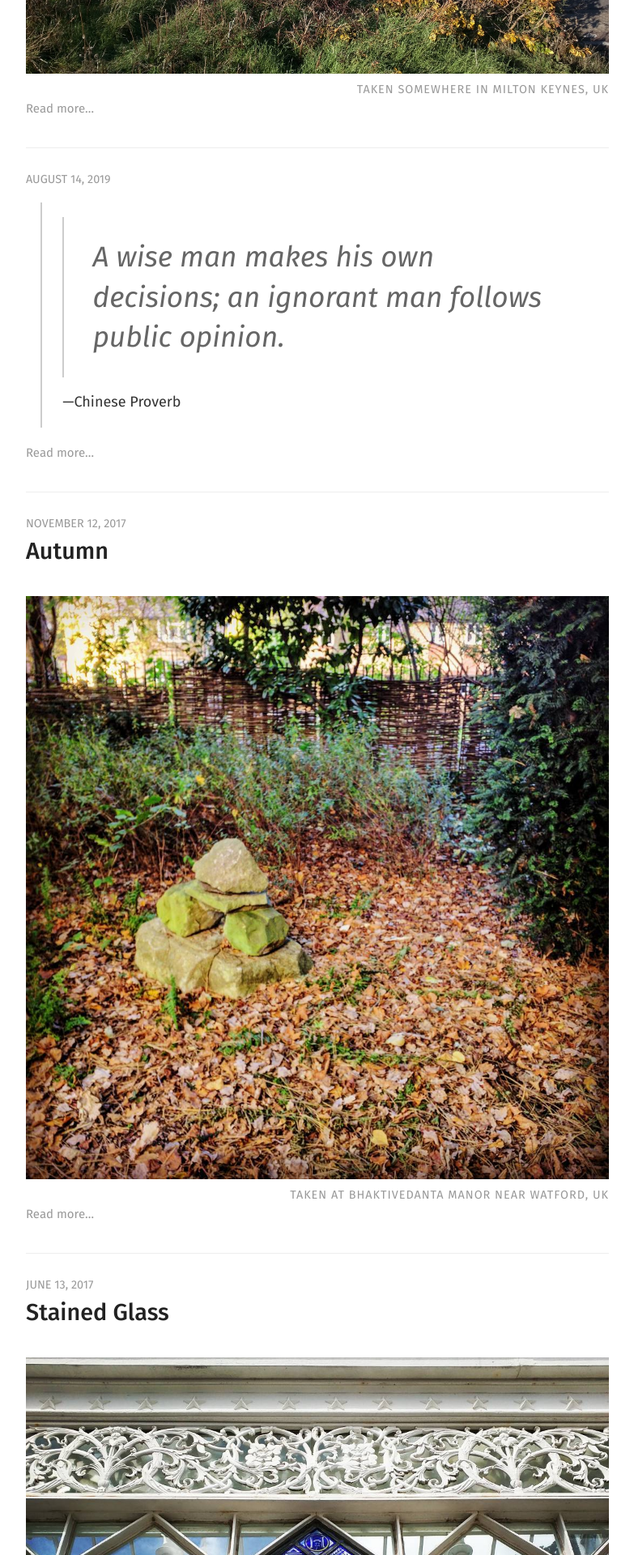
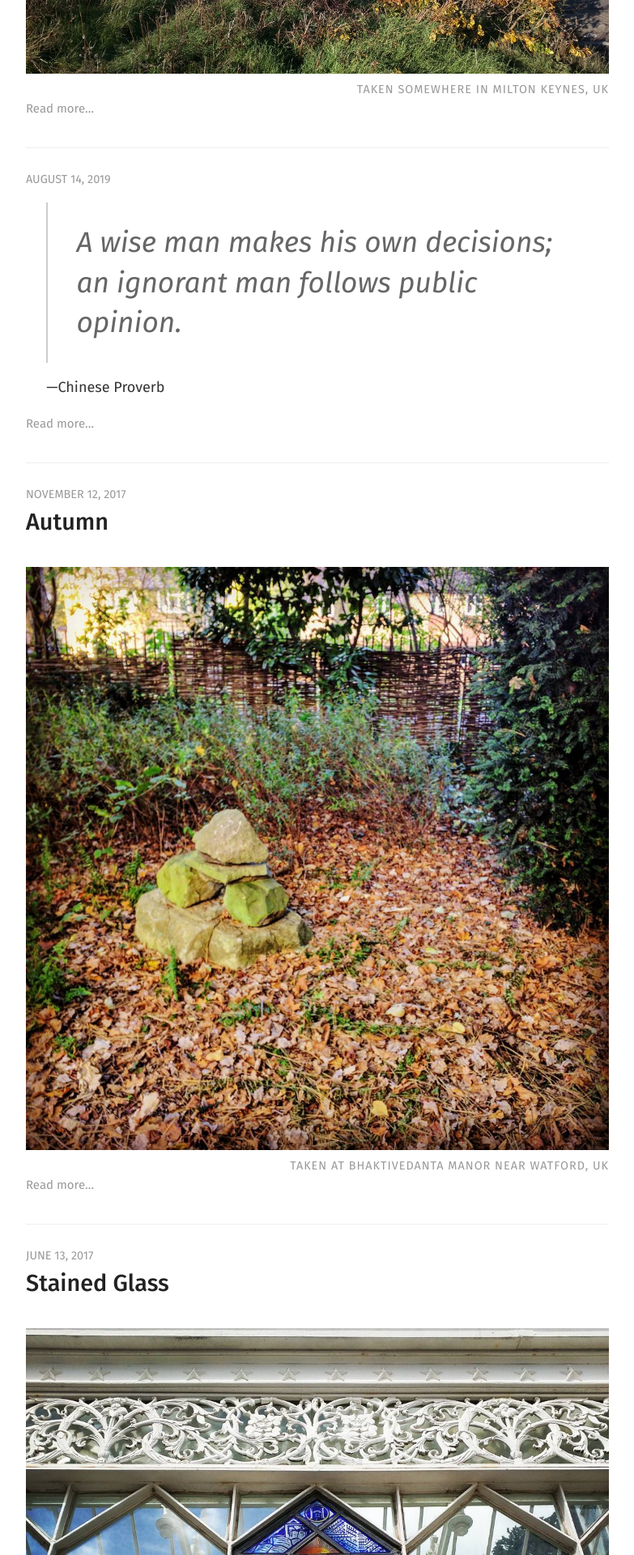
Before and after one commit to cynion/cynion.github.io, a Jekyll site: the page built from index.html, in a window 1280 px wide. Shown: the part 1018-2938 px from the top of the page at 81% size, without its empty margins (248-1031 px from the left). Built offline with Jekyll 4.4.1, drawn with Linux system fonts in a browser that asks for light colours; nearby versions of some CDN libraries; the list of posts is cut into pages by our own code.

Commit message:
Update style.scss

```diff
--- a/assets/css/style.scss
+++ b/assets/css/style.scss
@@ -271,8 +271,8 @@ nav {
 
 .post {
   .quote {
-    margin: 1em;
-    border-left: 2px solid #ccc;
+    // margin: 1em;
+    // border-left: 2px solid #ccc;
     padding: 1em 0;
     blockquote {
       margin: 0 1em;
```
